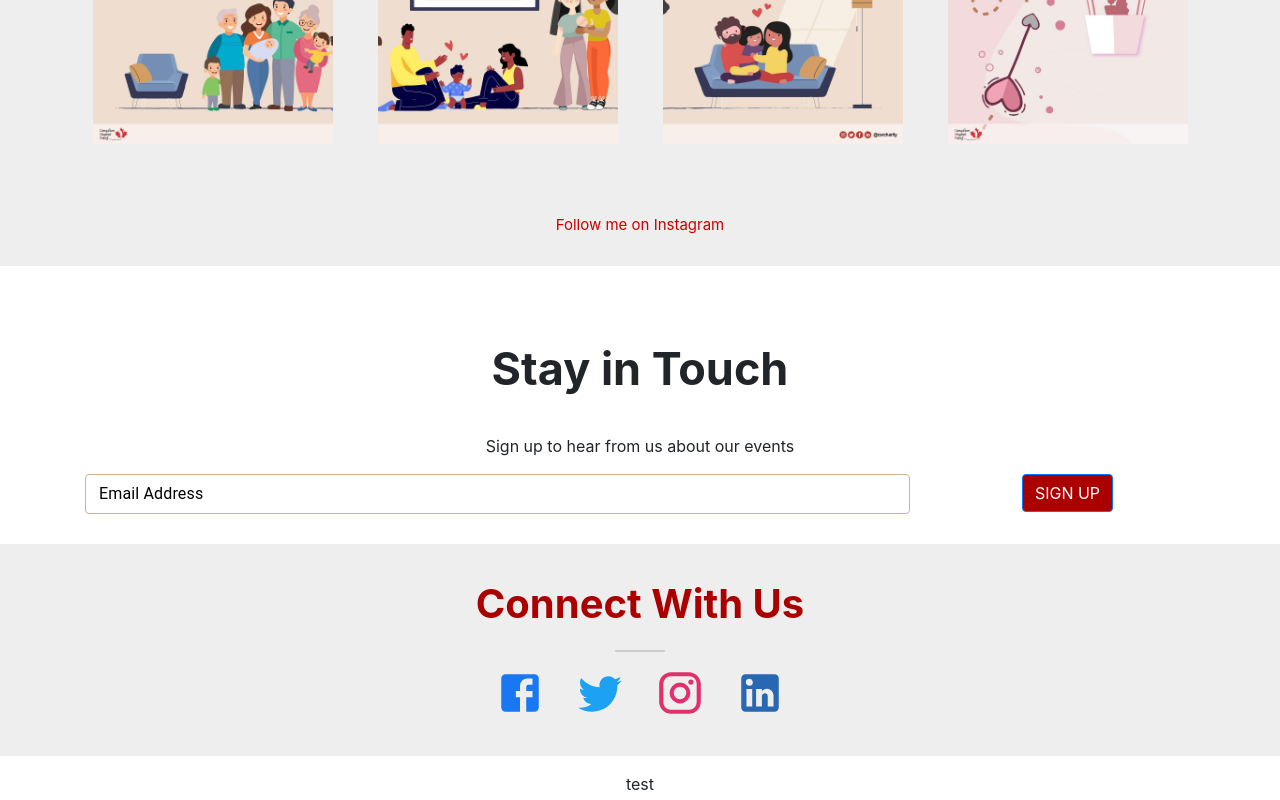
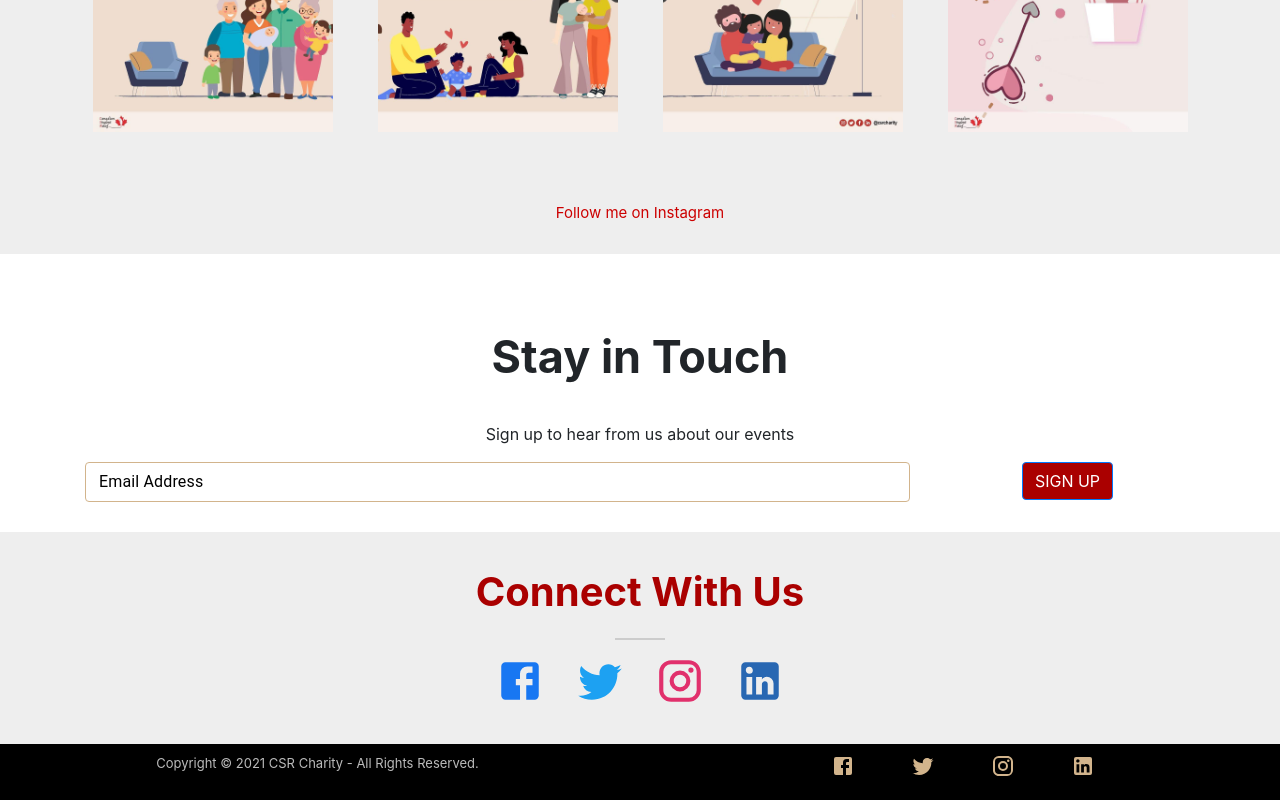
Before and after one commit to csr-development/CRSWebsite, a React (Create React App) app: page / in a window 1280 px wide. Shown: the part 1902-2702 px from the top of the page. Built offline with nearby package versions, Linux system fonts and the light colour scheme.

Commit message:
Improved footer

```diff
--- a/src/components/Home.js
+++ b/src/components/Home.js
@@ -8,7 +8,7 @@ import Donate from './homeComponents/Donate';
 import Ins from './homeComponents/Ins';
 import Touch from './homeComponents/Touch';
 import Connect from './homeComponents/Connect';
-import Blogs from './homeComponents/Blogs';
+// import Blogs from './homeComponents/Blogs';
 
 export default function Home() {
 
@@ -26,7 +26,7 @@ export default function Home() {
             <Ins />
             <Touch />
             <Connect />
-            <Blogs />
+            {/* <Blogs /> */}
             <Footer />
         </div >
     )
--- a/src/components/layout/Footer.js
+++ b/src/components/layout/Footer.js
@@ -5,7 +5,7 @@ import Facebook from '@material-ui/icons/Facebook'
 import Twitter from '@material-ui/icons/Twitter'
 import LinkedIN from '@material-ui/icons/LinkedIn'
 import Ins from '@material-ui/icons/Instagram'
-import { Button, Container, Row, Col } from 'react-bootstrap';
+import { Row, Col } from 'react-bootstrap';
 
 const useStyle = makeStyles({
     root: {
@@ -20,7 +20,7 @@ const useStyle = makeStyles({
                 fontSize: "1.8rem"
             }
         }
-    }
+    },
 })
 
 const Footer = () => {
@@ -37,29 +37,27 @@ const Footer = () => {
         window.open('https://www.facebook.com/csrcharity/')
     }
     const classes = useStyle()
+
     return (
 
-        // <BottomNavigation style={{ position: "relative", margin: "20px" }}>
-        //     <div style={{ width: "100vw", background: "#000", padding: "10px" }}>
-        //         <Row>
-        //             <Col xs={12} md={6} lg={6}>
-        //                 <div style={{ textAlign: "center", color: "#bbb", fontSize: "13px" }}>
-        //                     Copyright &#169; 2021 Csrcharity - All Rights Reserved.</div>
-        //             </Col>
-        //             <Col xs={12} md={6} lg={6}>
-        //                 <div style={{ textAlign: "center" }}>
-        //                     <BottomNavigationAction className={classes.root} onClick={clickFacebook} style={{ padding: 0 }} icon={<Facebook />} />
-        //                     <BottomNavigationAction className={classes.root} onClick={clickTwitter} style={{ padding: 0 }} icon={<Twitter />} />
-        //                     <BottomNavigationAction className={classes.root} onClick={clickIns} style={{ padding: 0 }} icon={<Ins />} />
-        //                     <BottomNavigationAction className={classes.root} onClick={clickLinkedIn} style={{ padding: 0 }} icon={<LinkedIN />} />
-        //                 </div>
-        //             </Col>
-        //         </Row>
-        //     </div>
-        // </BottomNavigation >
-        <div>
-            test
-        </div>
+        <BottomNavigation>
+            <div style={{ width: "100vw", background: "#000", padding: "10px" }}>
+                <Row>
+                    <Col xs={12} md={6} lg={6}>
+                        <div style={{ textAlign: "center", color: "#bbb", fontSize: "13px" }}>
+                            Copyright &#169; 2021 CSR Charity - All Rights Reserved.</div>
+                    </Col>
+                    <Col xs={12} md={6} lg={6}>
+                        <div style={{ textAlign: "center" }}>
+                            <BottomNavigationAction label="Facebook" className={classes.root} onClick={clickFacebook} style={{ padding: 0 }} icon={<Facebook />} />
+                            <BottomNavigationAction label="Twitter" className={classes.root} onClick={clickTwitter} style={{ padding: 0 }} icon={<Twitter />} />
+                            <BottomNavigationAction label="Instagram" className={classes.root} onClick={clickIns} style={{ padding: 0 }} icon={<Ins />} />
+                            <BottomNavigationAction label="Linkedin" className={classes.root} onClick={clickLinkedIn} style={{ padding: 0 }} icon={<LinkedIN />} />
+                        </div>
+                    </Col>
+                </Row>
+            </div>
+        </BottomNavigation >
     )
 }
 
--- a/src/components/layout/Header.js
+++ b/src/components/layout/Header.js
@@ -20,8 +20,8 @@ export default function Header() {
                         <Nav.Link href='/adopt'><div style={{ color: "#111", fontSize: "14px" }}>ADOPT A STUDENT</div></Nav.Link>
                         <Nav.Link href='/partners'><div style={{ color: "#111", fontSize: "14px" }}>PARTNERS</div></Nav.Link>
                         <Nav.Link href='/internships'><div style={{ color: "#111", fontSize: "14px" }}>INTERNSHIPS</div></Nav.Link>
-                        <Nav.Link href='/blogs'><div style={{ color: "#111", fontSize: "14px" }}>BLOGS</div></Nav.Link>
-                        <Nav.Link href='/branches'><div style={{ color: "#111", fontSize: "14px" }}>BRANCHES</div></Nav.Link>
+                        {/* <Nav.Link href='/blogs'><div style={{ color: "#111", fontSize: "14px" }}>BLOGS</div></Nav.Link> */}
+                        {/* <Nav.Link href='/branches'><div style={{ color: "#111", fontSize: "14px" }}>BRANCHES</div></Nav.Link> */}
                         <Nav.Link href='/academic'><div style={{ color: "#111", fontSize: "14px" }}>ACADEMIC</div></Nav.Link>
                     </Navbar.Collapse>
                 </Container>
```
